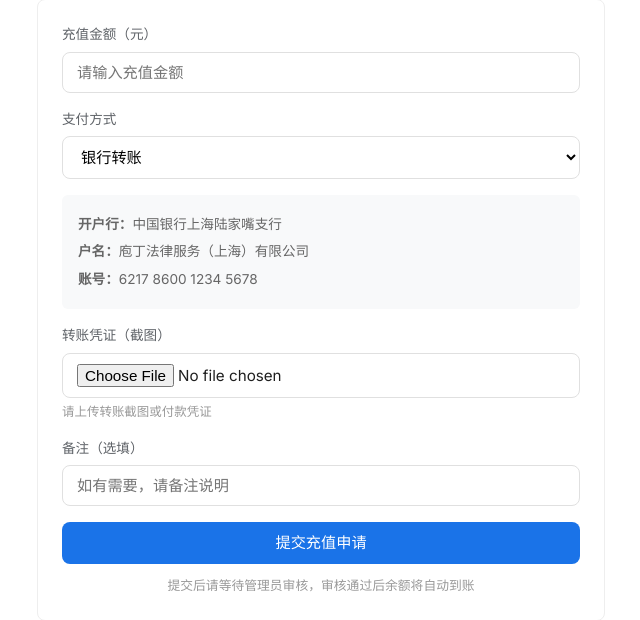
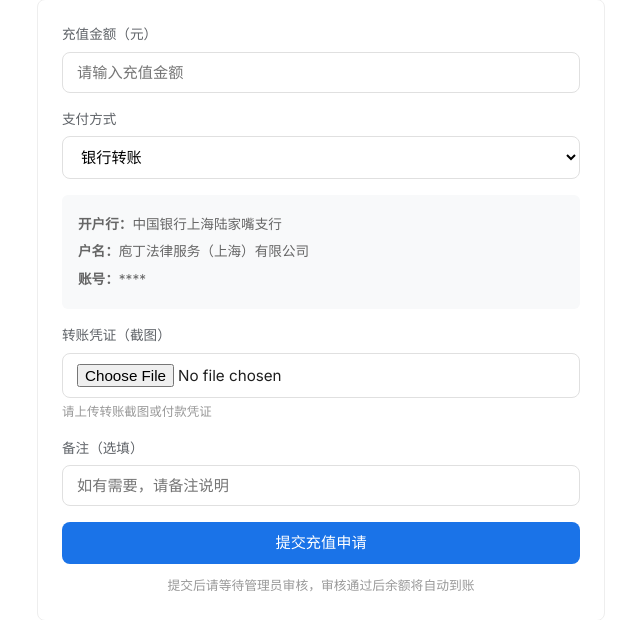
Before and after one commit to booted4439-alt/paoding-law, a Flask app: page /balance/top_up in a window 1280 px wide. Shown: the part 222-842 px from the top of the page, without its empty margins (319-959 px from the left). Run offline with Flask 3, Linux system fonts and the light colour scheme; the visitor is signed in with stand-in values (Sample User, id 1); data that the repository does not hold is empty; some libraries are stand-ins or nearby versions.

Commit message:
fix: 隐藏充值页银行账号

```diff
--- a/templates/top_up.html
+++ b/templates/top_up.html
@@ -41,7 +41,7 @@
                     <div style="font-size: 0.85rem; color: #666; line-height: 2;">
                         <p><strong>开户行：</strong>中国银行上海陆家嘴支行</p>
                         <p><strong>户名：</strong>庖丁法律服务（上海）有限公司</p>
-                        <p><strong>账号：</strong>6217 8600 1234 5678</p>
+                        <p><strong>账号：</strong>****</p>
                     </div>
                 </div>
 
```
